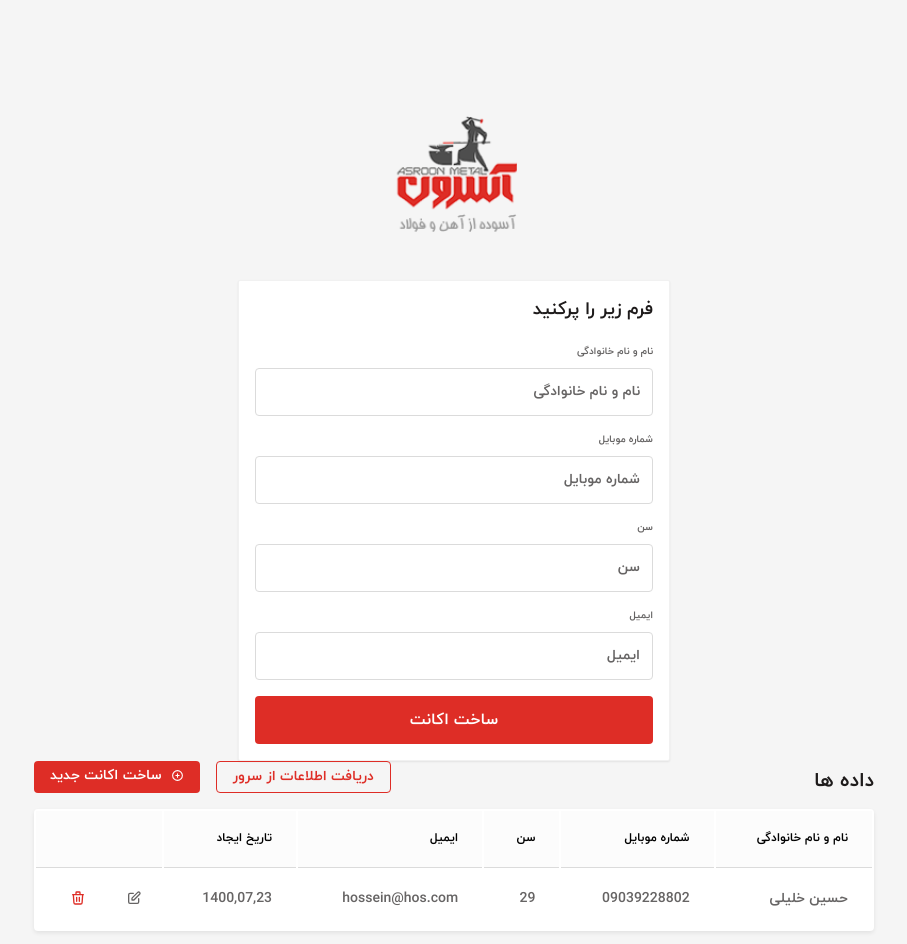
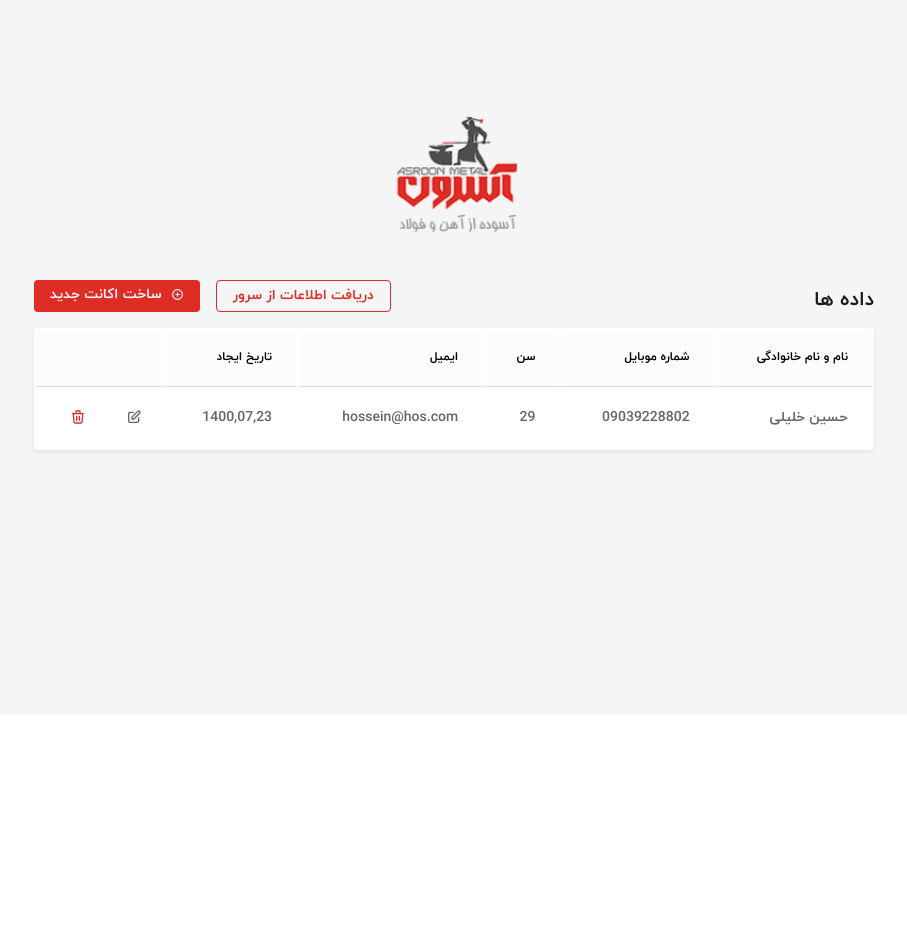
Before and after one commit to hos715/asroon, a React (Create React App) app: page /form in a window 1280 px wide. Shown: the top 944 px of the page, without its empty margins (186-1093 px from the left). After the commit the page ends 800 px from the top, so only its background shows below. Built offline with nearby package versions, Linux system fonts and the light colour scheme.

Commit message:
add routing and use react-toastify for showing messages

```diff
--- a/public/assets/css/style.css
+++ b/public/assets/css/style.css
@@ -44,6 +44,7 @@ input::placeholder {
 }
 
 .c-btn {
+  text-decoration: none;
   display: flex;
   border: 0;
   border-radius: 4px;
--- a/src/App.js
+++ b/src/App.js
@@ -1,5 +1,6 @@
-import React, { useState } from "react";
-import { toast, ToastContainer } from "react-toastify";
+import React, { useEffect, useState } from "react";
+import { Route, Routes, useNavigate } from "react-router";
+import { toast } from "react-toastify";
 import { v4 as uuidv4 } from "uuid";
 
 import ModalDialog from "./component/ModalDialog";
@@ -7,8 +8,11 @@ import UserForm from "./component/userForm";
 import Users from "./component/Users";
 
 import IconClose from "./icons/IconClose";
+import MainLayout from "./layout/MainLayout";
 
 const App = () => {
+  const navigate = useNavigate();
+
   const [fullname, setFullname] = useState("");
   const [phoneNumber, setPhoneNumber] = useState(0);
   const [age, setAge] = useState(0);
@@ -17,6 +21,15 @@ const App = () => {
   const [openModal, setOpenModal] = useState(false);
 
   const [users, setUsers] = useState(initialState);
+
+  useEffect(() => {
+    const checkUsers = () => {
+      if (users.length > 0) {
+        navigate("/form");
+      }
+    };
+    checkUsers();
+  }, []);
 
   const clearInputs = () => {
     setFullname("");
@@ -44,6 +57,8 @@ const App = () => {
       allUsers[userIndex] = filterUser;
       setUsers(allUsers);
       clearInputs();
+      navigate("/form");
+      toast.success("ویرایش با موفقیت انجام شد.");
     } else {
       const allUsers = [...users];
       const newUser = {
@@ -56,6 +71,8 @@ const App = () => {
       allUsers.push(newUser);
       setUsers(allUsers);
       clearInputs();
+      toast.success("کاربر جدید با موفقیت اضافه شد..");
+      navigate("/form");
     }
   };
   const getUserIndex = (userId) => {
@@ -65,6 +82,7 @@ const App = () => {
     setOpenModal(true);
   };
   const handleEditUser = (userId) => {
+    navigate("/");
     const allusers = [...users];
     const userIndex = allusers.findIndex((user) => user.id === userId);
     setUserIndex(userIndex);
@@ -76,29 +94,30 @@ const App = () => {
   };
   const cancelDeleteUser = () => {
     setOpenModal(false);
-    setUserIndex(-1);
+    clearInputs();
+    toast.success("حذف سطر مورد نظر لغو شد.");
   };
   const handleDeleteUser = () => {
     const allUsers = [...users];
-    console.log("allUsers: ", allUsers);
     allUsers.splice(userIndex, 1);
-    console.log("allUsers: ", allUsers);
     setUsers(allUsers);
     setOpenModal(false);
+    clearInputs();
+    toast.success("سطر مورد نظر با موفقیت حذف شد.");
+    if (allUsers.length === 0) {
+      toast.warn(
+        "هیج سطری جهت نمایش وجود ندارد، به صفحه ثبت کاربر جدید منتقل میشوید."
+      );
+      navigate("/");
+    }
   };
   return (
     <>
-      <div className="c-app">
-        <div className="c-app__wrapper">
-          <div className="c-app__col">
-            <img
-              className="c-app--image"
-              src="logo.png"
-              width="125"
-              height="132"
-              alt="logo"
-            />
-
+      <MainLayout>
+        <Routes>
+          <Route
+            path="/"
+            element={
               <UserForm
                 handleSubmitForm={handleSubmitForm}
                 userIndex={userIndex}
@@ -111,23 +130,28 @@ const App = () => {
                 email={email}
                 setEmail={setEmail}
               />
-
+            }
+          />
+          <Route
+            path="/form"
+            element={
               <Users
                 clearInputs={clearInputs}
                 users={users}
                 getUserIndex={getUserIndex}
                 handleEditUser={handleEditUser}
               />
-          </div>
-        </div>
-      </div>
+            }
+          />
+        </Routes>
+      </MainLayout>
+
       <ModalDialog
         openModal={openModal}
         cancelDeleteUser={cancelDeleteUser}
         IconClose={IconClose}
         handleDeleteUser={handleDeleteUser}
       />
-      <ToastContainer />
     </>
   );
 };
--- a/src/component/Users.jsx
+++ b/src/component/Users.jsx
@@ -3,6 +3,7 @@ import React from "react";
 import UsersTable from "./UsersTable";
 
 import IconPlus from "../icons/IconPlus";
+import { Link } from "react-router-dom";
 
 const Users = ({ clearInputs, users, handleEditUser, getUserIndex }) => {
   return (
@@ -14,13 +15,13 @@ const Users = ({ clearInputs, users, handleEditUser, getUserIndex }) => {
             <button className="c-btn c-btn__primary--outline">
               دریافت اطلاعات از سرور
             </button>
-            <button
+            <Link to="/"
               className="c-btn c-btn__primary has-icon"
               onClick={() => clearInputs()}
             >
               <IconPlus />
               ساخت اکانت جدید
-            </button>
+            </Link>
           </div>
         </div>
         {users.length > 0 ? (
--- a/src/index.js
+++ b/src/index.js
@@ -1,5 +1,11 @@
-import React from 'react';
-import {render} from 'react-dom';
-import App from './app';
+import React from "react";
+import { render } from "react-dom";
+import { BrowserRouter } from "react-router-dom";
+import App from "./app";
 
-render(<App/>,document.getElementById('root'));
+render(
+  <BrowserRouter>
+    <App />
+  </BrowserRouter>,
+  document.getElementById("root")
+);
--- /dev/null
+++ b/src/layout/MainLayout.jsx
@@ -0,0 +1,26 @@
+import React from "react";
+import { ToastContainer } from "react-toastify";
+
+const MainLayout = ({ children }) => {
+  return (
+    <>
+      <div className="c-app">
+        <div className="c-app__wrapper">
+          <div className="c-app__col">
+            <img
+              className="c-app--image"
+              src="logo.png"
+              width="125"
+              height="132"
+              alt="logo"
+            />
+            {children}
+          </div>
+        </div>
+      </div>
+      <ToastContainer />
+    </>
+  );
+};
+
+export default MainLayout;
```
Lines whose indentation alone changed are shown as unchanged.
